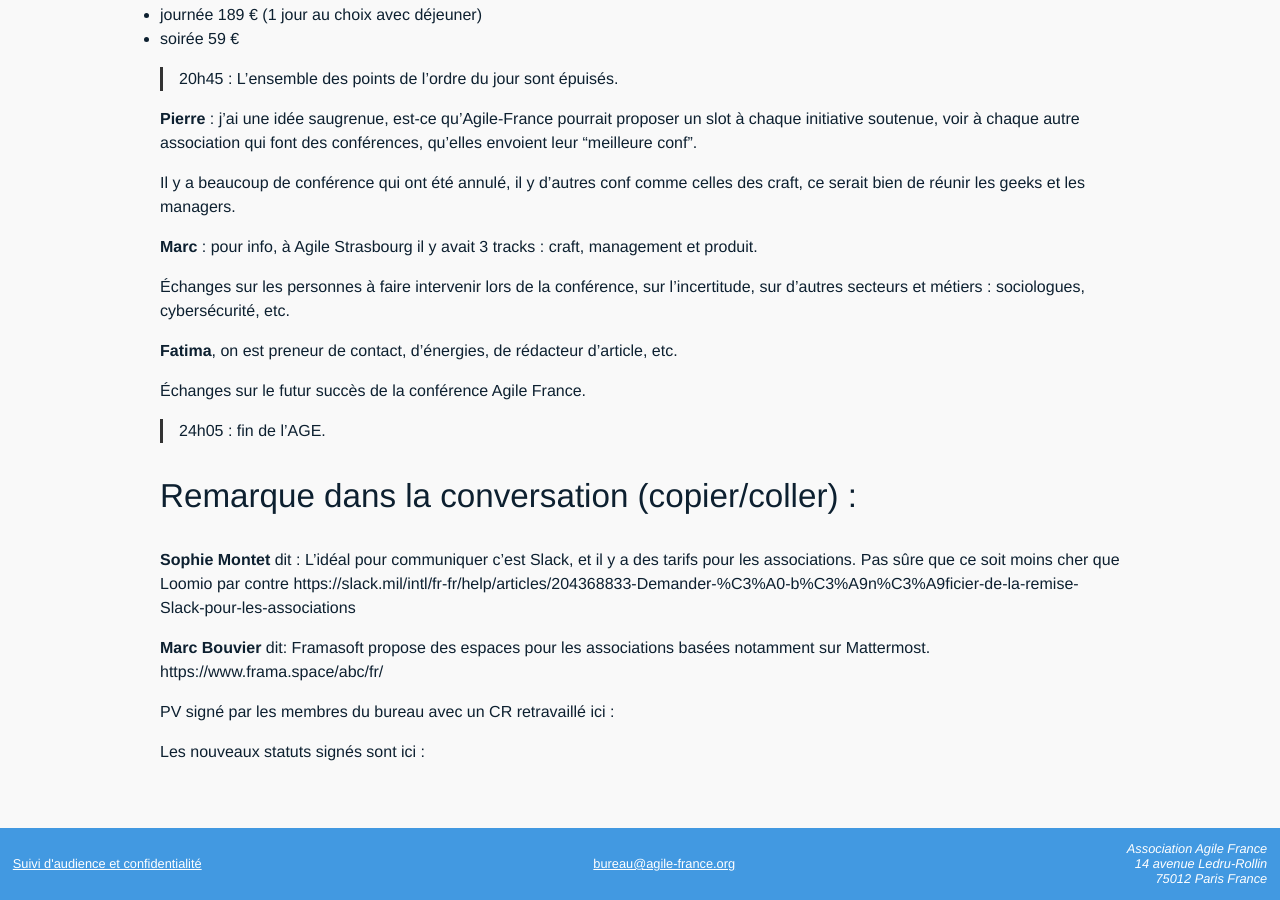
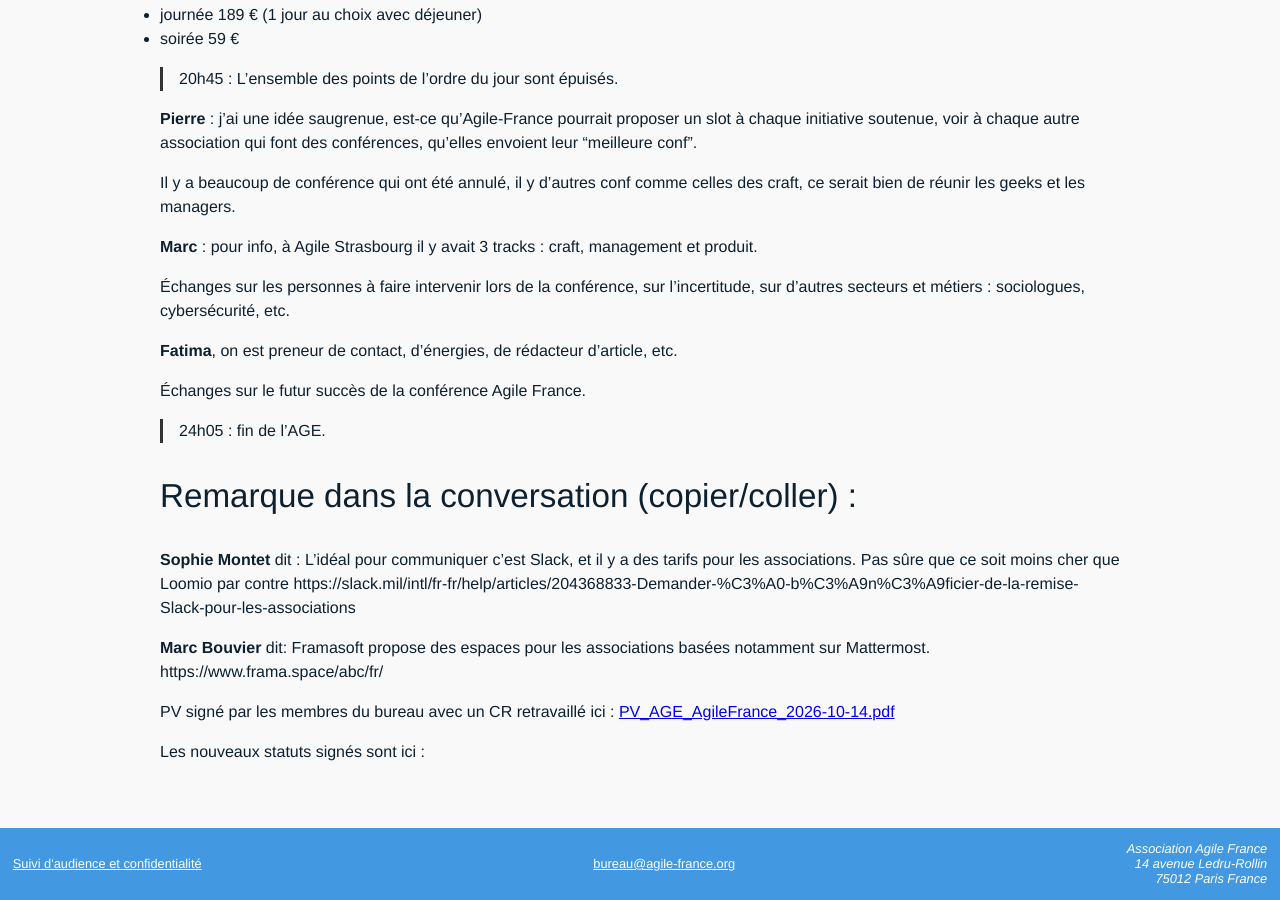
Before and after one commit to AgileFrance/AgileFrance.github.io, a Jekyll site: the page built from _assemblee_generale/2026-10-14.md, in a window 1280 px wide and 900 px high, scrolled down 4863 px. Built offline with Jekyll 4.4.1, drawn with Linux system fonts in a browser that asks for light colours; comment, search, counter and statistics services are not loaded.

Commit message:
Ajout fichier PV AGE 14 octobre 2026 signé

```diff
--- a/_assemblee_generale/2026-10-14.md
+++ b/_assemblee_generale/2026-10-14.md
@@ -204,6 +204,6 @@ Il y a beaucoup de conférence qui ont été annulé, il y d'autres conf comme c
 
 **Marc Bouvier** dit: Framasoft propose des espaces pour les associations basées notamment sur Mattermost.  https://www.frama.space/abc/fr/
 
-PV signé par les membres du bureau avec un CR retravaillé ici :
+PV signé par les membres du bureau avec un CR retravaillé ici : [PV_AGE_AgileFrance_2026-10-14.pdf](PV_AGE_AgileFrance_2026-10-14.pdf)
 
 Les nouveaux statuts signés sont ici :
```
Also changed, not shown: 1 other file.
